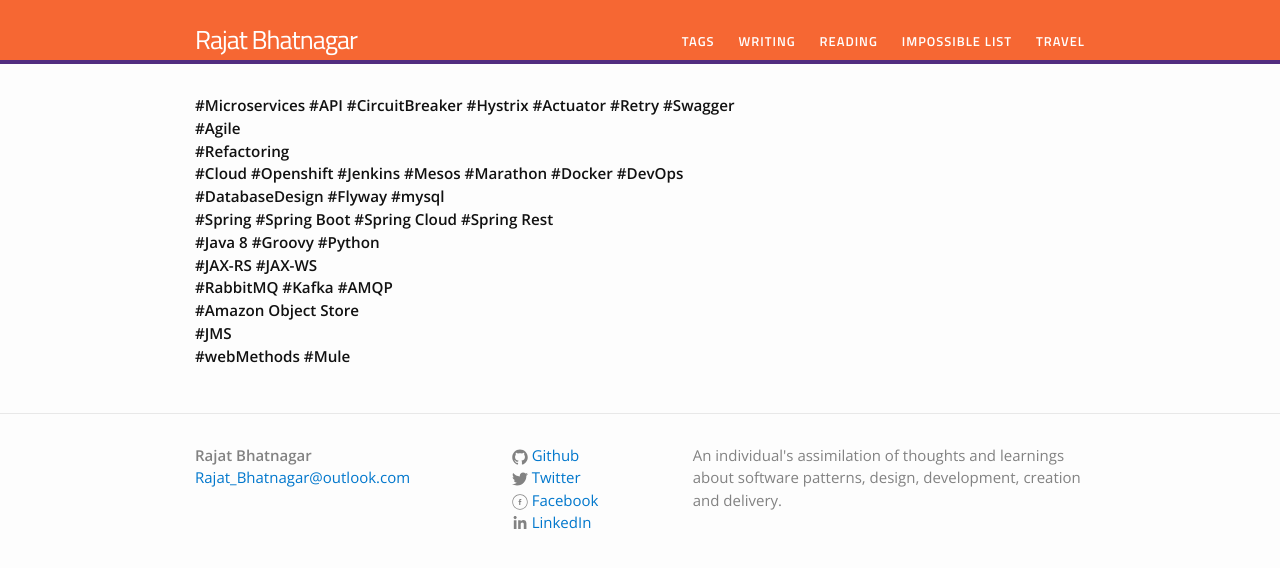
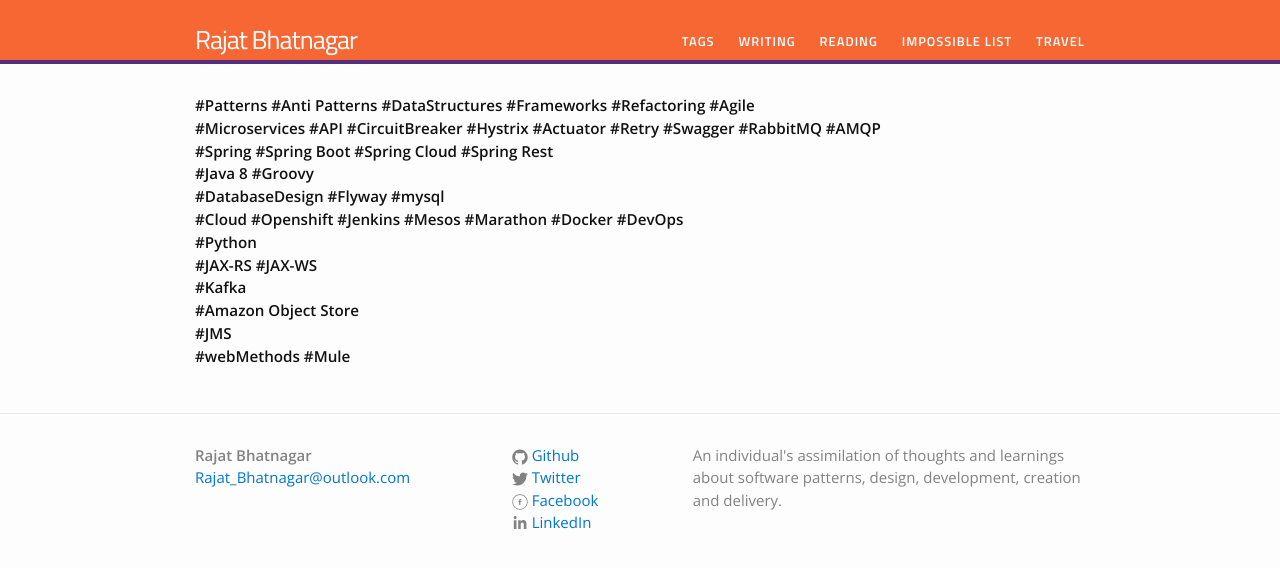
Before and after one commit to rajat-bhatnagar/rajat-bhatnagar.github.io, a Jekyll site: the page built from index.html, in a window 1280 px wide. Shown: the top 568 px of the page. Built offline with Jekyll 4.4.1, drawn with Linux system fonts in a browser that asks for light colours.

Commit message:
18thSeptember2017: Added entries to the main page and included patterns , anti patterns and data structures

```diff
--- a/index.html
+++ b/index.html
@@ -1,20 +1,18 @@
 ---
 layout: default
 ---
-
-
 <div class="home">
     <p>
         <b>
-            #Microservices #API #CircuitBreaker #Hystrix #Actuator #Retry #Swagger<br>
-            #Agile<br>
-            #Refactoring<br>
+            #Patterns #Anti Patterns #DataStructures #Frameworks #Refactoring #Agile<br>
+            #Microservices #API #CircuitBreaker #Hystrix #Actuator #Retry #Swagger #RabbitMQ #AMQP<br>
+            #Spring  #Spring Boot  #Spring Cloud  #Spring Rest<br>
+            #Java 8 #Groovy<br>
+            #DatabaseDesign #Flyway #mysql<br>
             #Cloud #Openshift #Jenkins #Mesos #Marathon #Docker #DevOps<br>
-            #DatabaseDesign #Flyway #mysql<br>
-            #Spring  #Spring Boot  #Spring Cloud  #Spring Rest<br>
-            #Java 8 #Groovy #Python<br>
+            #Python<br>
             #JAX-RS  #JAX-WS<br>
-            #RabbitMQ  #Kafka  #AMQP<br>
+            #Kafka<br>
             #Amazon Object Store<br>
             #JMS<br>
             #webMethods #Mule
```
